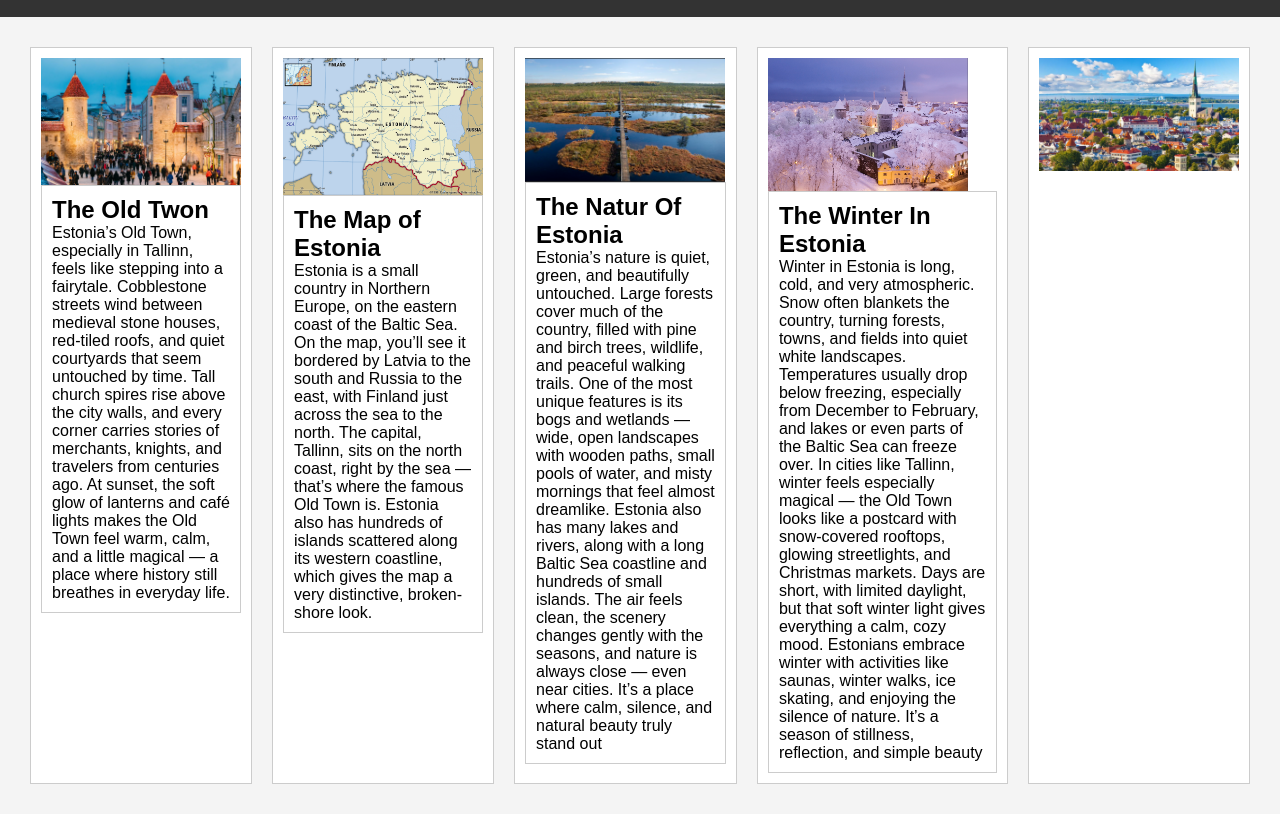
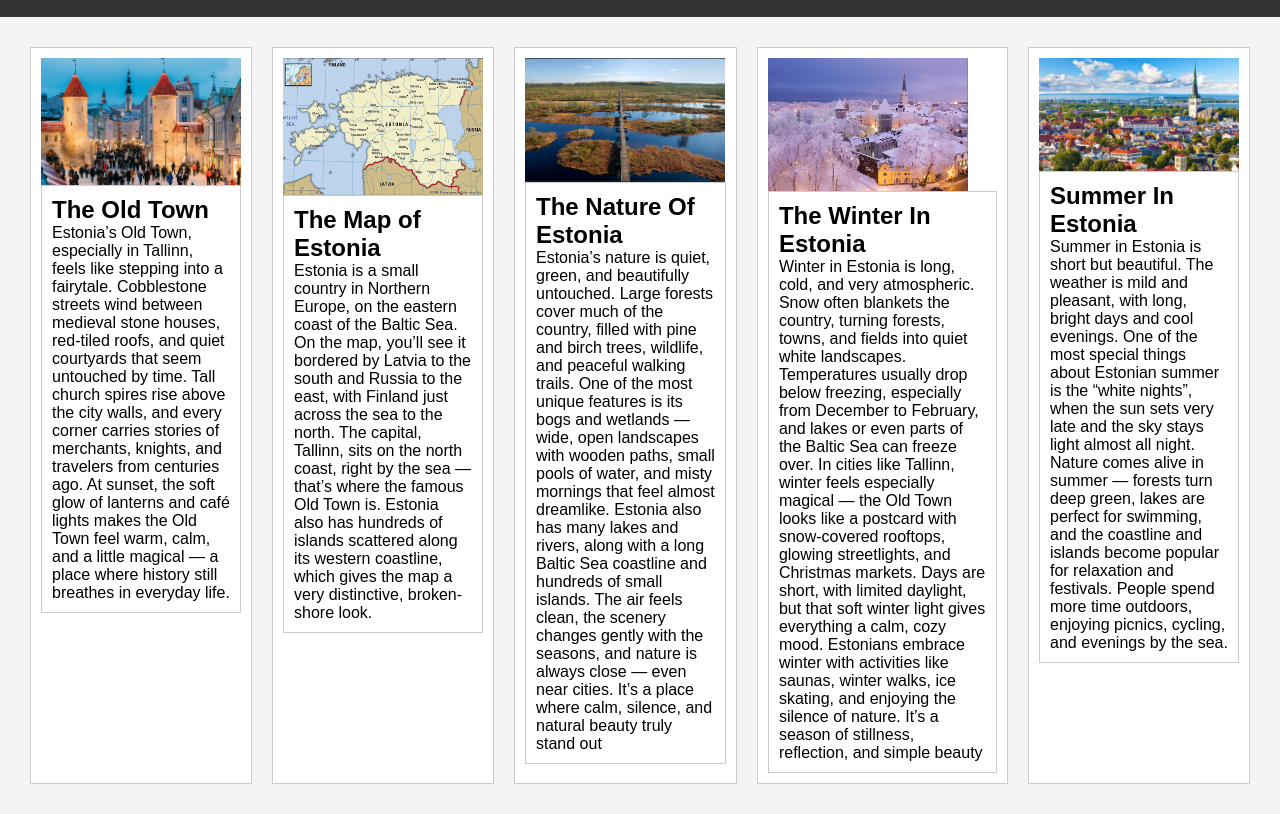
Before and after one commit to Baddar406/BAM, a plain HTML site: page index.html in a window 1280 px wide. Shown: the part 60-874 px from the top of the page. Drawn offline with Linux system fonts and the light colour scheme.

Commit message:
Corrected misspelling in index.html

```diff
--- a/index.html
+++ b/index.html
@@ -14,7 +14,7 @@
         <div class="photo1">
             <img src="images\image.png" alt="photo 1">
             <div class="text1">
-                <h2>The Old Twon</h2>
+                <h2>The Old Town</h2>
                 <p>Estonia’s Old Town, especially in Tallinn, feels like stepping into a fairytale. Cobblestone streets wind between medieval stone houses, red-tiled roofs, and quiet courtyards that seem untouched by time. Tall church spires rise above the city walls, and every corner carries stories of merchants, knights, and travelers from centuries ago. At sunset, the soft glow of lanterns and café lights makes the Old Town feel warm, calm, and a little magical — a place where history still breathes in everyday life.</p>
             </div>
         </div>
@@ -30,7 +30,7 @@
         <div class="photo3">
             <img src="images/img2.png" alt="photo 3">
             <div class="text3">
-                <h2>The Natur Of Estonia</h2>
+                <h2>The Nature Of Estonia</h2>
                 <p>Estonia’s nature is quiet, green, and beautifully untouched. Large forests cover much of the country, filled with pine and birch trees, wildlife, and peaceful walking trails. One of the most unique features is its bogs and wetlands — wide, open landscapes with wooden paths, small pools of water, and misty mornings that feel almost dreamlike.
 
                         Estonia also has many lakes and rivers, along with a long Baltic Sea coastline and hundreds of small islands. The air feels clean, the scenery changes gently with the seasons, and nature is always close — even near cities. It’s a place where calm, silence, and natural beauty truly stand out</p>
@@ -42,13 +42,19 @@
                 <h2>The Winter In Estonia</h2>
                 <p>Winter in Estonia is long, cold, and very atmospheric. Snow often blankets the country, turning forests, towns, and fields into quiet white landscapes. Temperatures usually drop below freezing, especially from December to February, and lakes or even parts of the Baltic Sea can freeze over.
 
-In cities like Tallinn, winter feels especially magical — the Old Town looks like a postcard with snow-covered rooftops, glowing streetlights, and Christmas markets. Days are short, with limited daylight, but that soft winter light gives everything a calm, cozy mood.
+                In cities like Tallinn, winter feels especially magical — the Old Town looks like a postcard with snow-covered rooftops, glowing streetlights, and Christmas markets. Days are short, with limited daylight, but that soft winter light gives everything a calm, cozy mood.
 
-Estonians embrace winter with activities like saunas, winter walks, ice skating, and enjoying the silence of nature. It’s a season of stillness, reflection, and simple beauty</p>
+                Estonians embrace winter with activities like saunas, winter walks, ice skating, and enjoying the silence of nature. It’s a season of stillness, reflection, and simple beauty</p>
             </div>
         </div>
         <div class="photo5">
             <img src="images/img4.png" alt="photo 5">
+            <div class="text5">
+                <h2>Summer In Estonia</h2>
+                <p>Summer in Estonia is short but beautiful. The weather is mild and pleasant, with long, bright days and cool evenings. One of the most special things about Estonian summer is the “white nights”, when the sun sets very late and the sky stays light almost all night.
+
+                Nature comes alive in summer — forests turn deep green, lakes are perfect for swimming, and the coastline and islands become popular for relaxation and festivals. People spend more time outdoors, enjoying picnics, cycling, and evenings by the sea.</p>
+            </div>
         </div>
     </main>
 </body>
```
